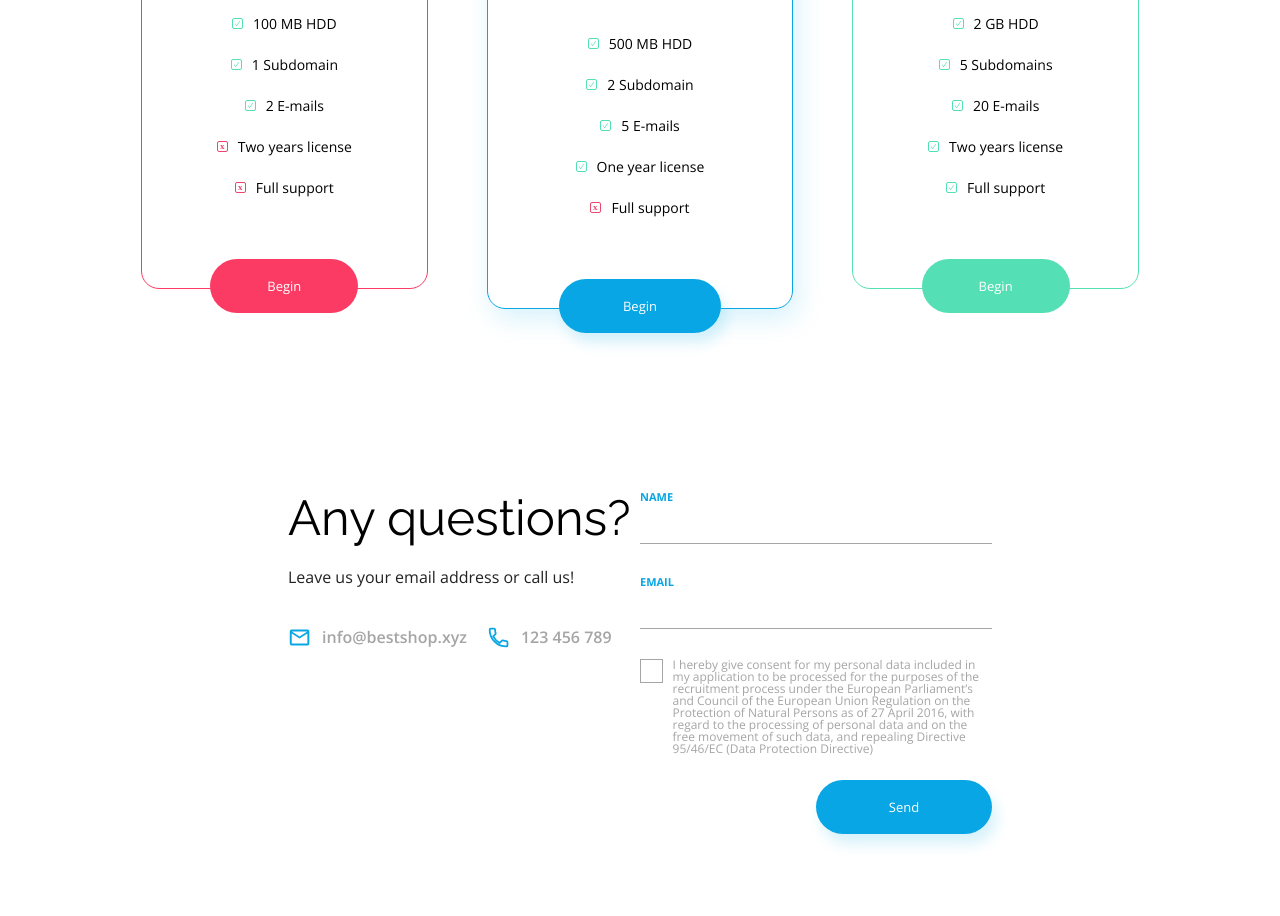
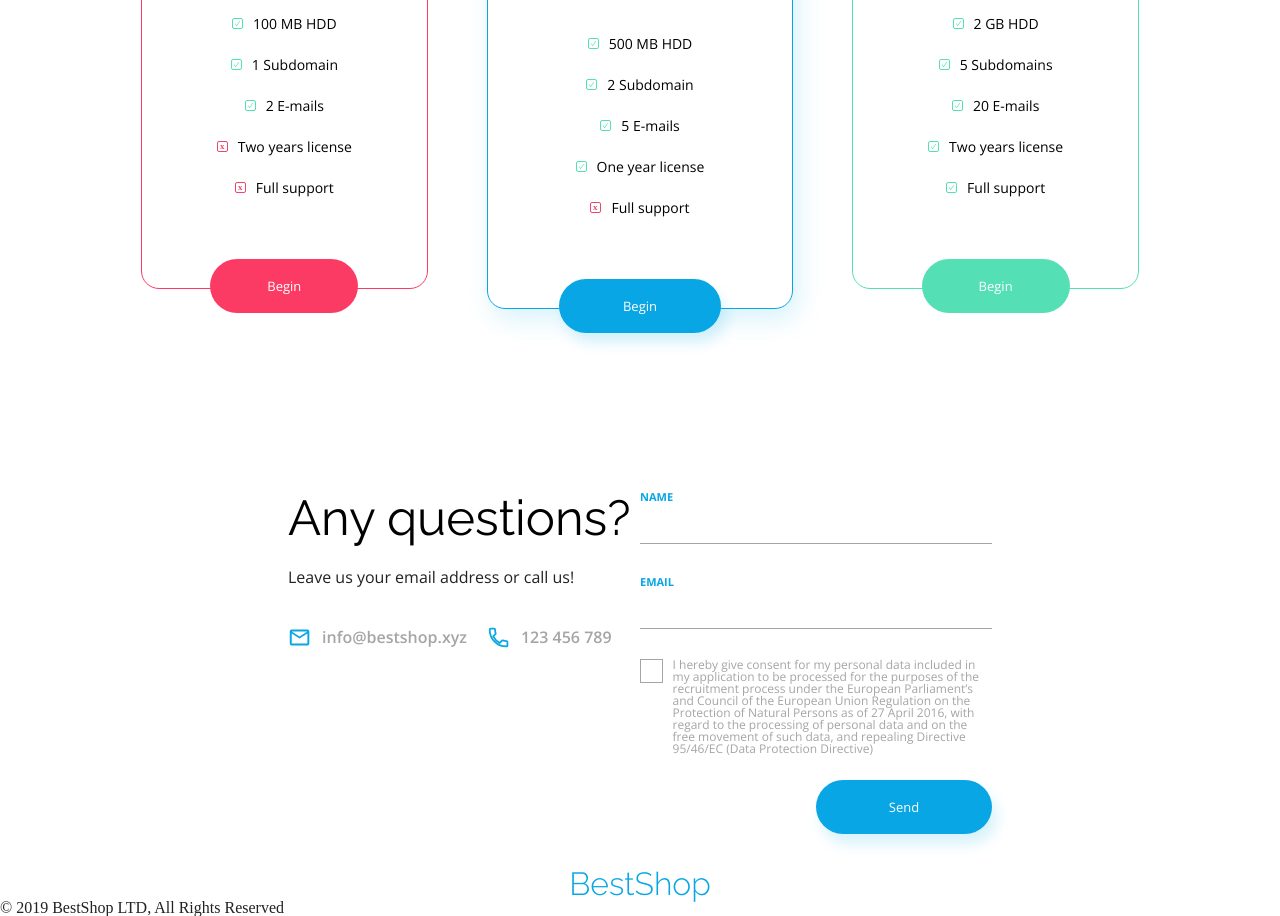
Before and after one commit to Arachnomorph/best-shop, a plain HTML site: page index.html in a window 1280 px wide. Shown: the part 3190-4106 px from the top of the page. Before the commit the page ends 4058 px from the top, so only its background shows below. Drawn offline with nearby package versions, Linux system fonts and the light colour scheme.

Commit message:
footer structure

```diff
--- a/index.html
+++ b/index.html
@@ -181,7 +181,17 @@
         </form>
     </div>
 </section>
-
-
+<footer>
+    <div class="footer-container">
+        <div class="legal">
+            <div class="logo">BestShop</div>
+            <div class="copyright">© 2019 BestShop LTD, All Rights Reserved</div>
+        </div>
+        <div class="social">
+            <a href="#" class="logo-twitter"></a>
+            <a href="#" class="logo-facebook"></a>
+        </div>
+    </div>
+</footer>
 </body>
 </html>
```
